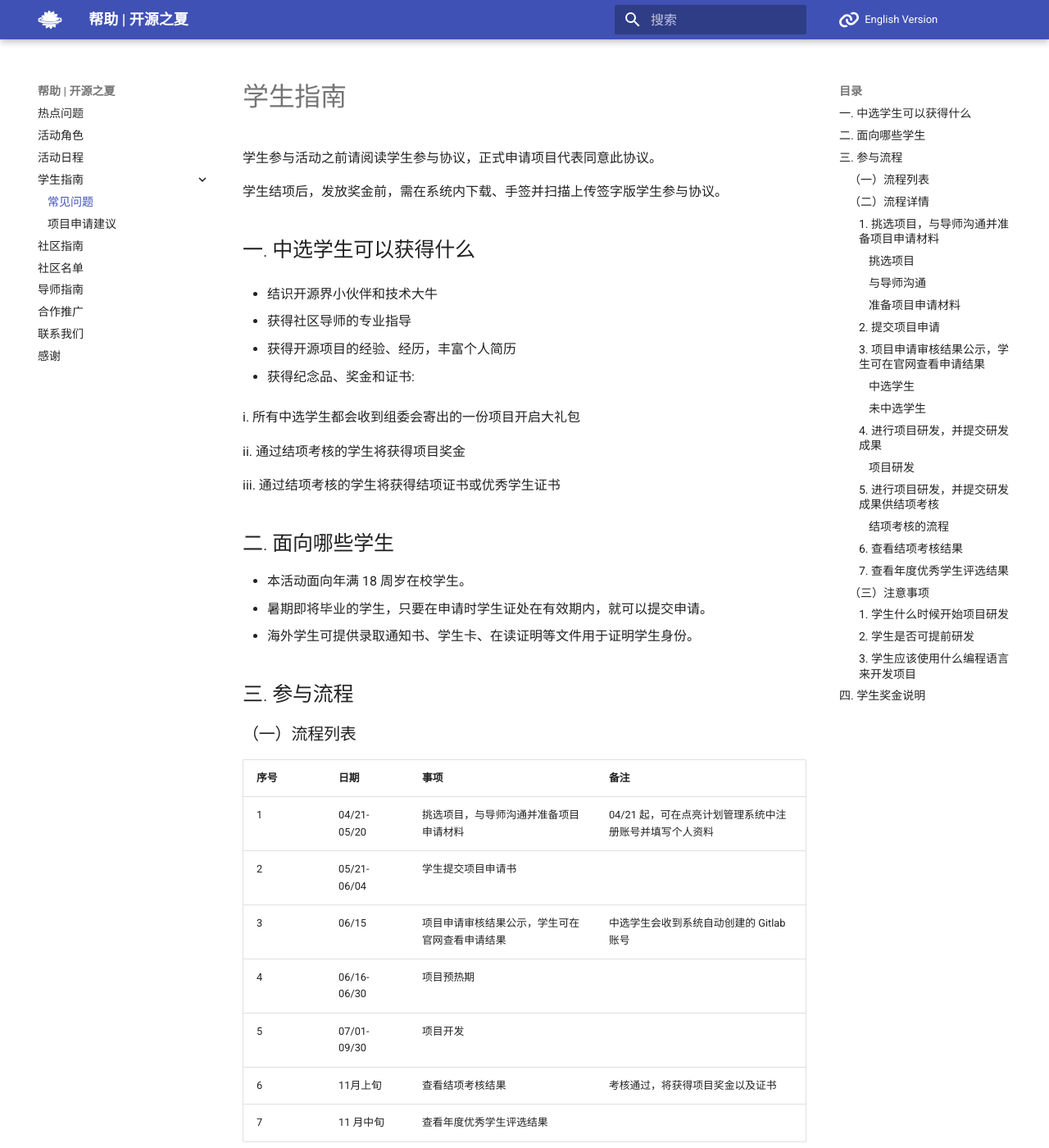
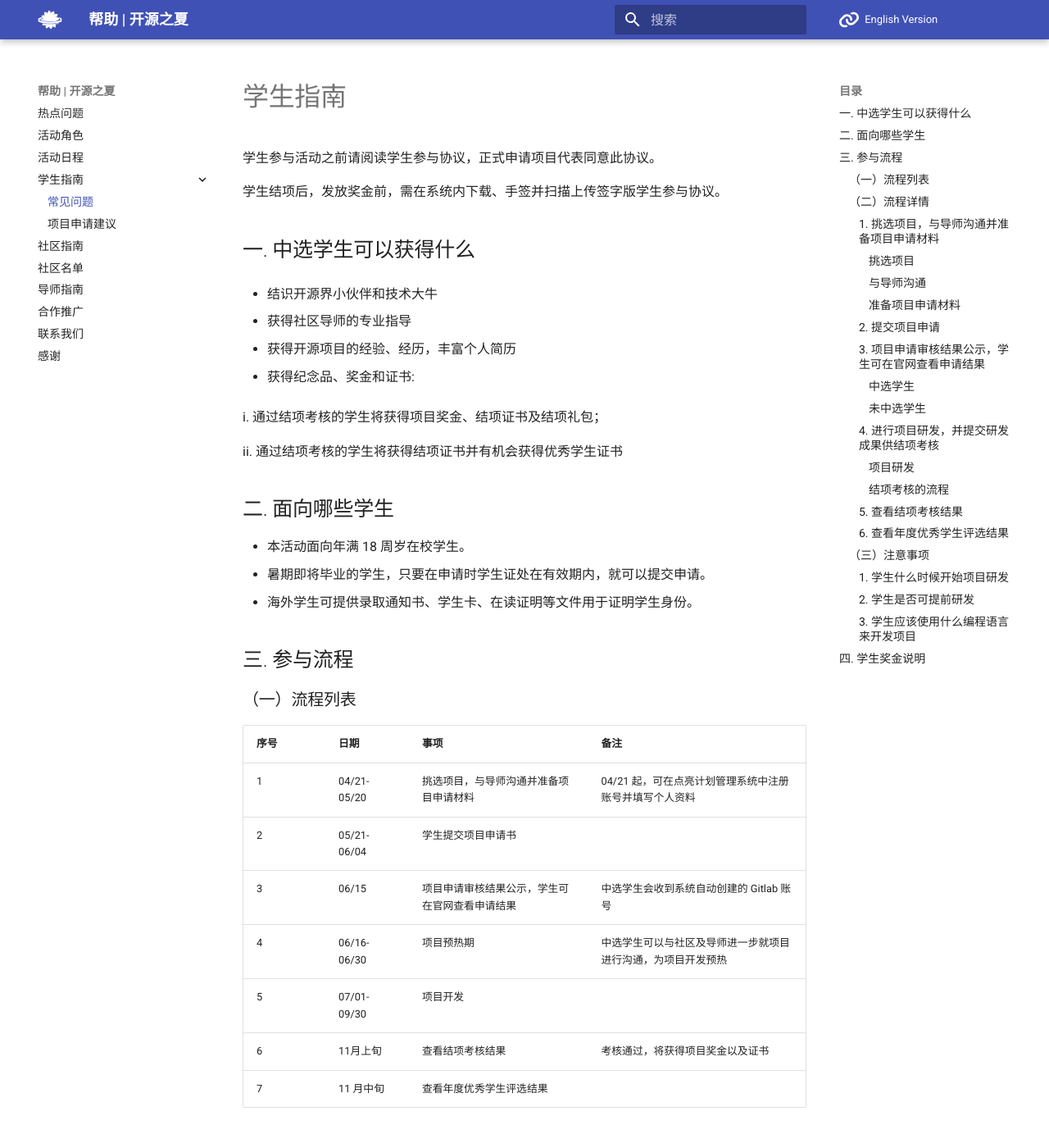
Before and after one commit to summer-ospp/help, an MkDocs documentation site: the page built from docs/student.md, in a window 1280 px wide and 1400 px high. Shown: the whole window at 82% size. Built offline with MkDocs 1.6.1 and Material for MkDocs 9.7.7, drawn with Linux system fonts in a browser that asks for light colours; comment, search, counter and statistics services are not loaded; some of the changed text lies outside the part shown.

Commit message:
Create student.md

```diff
--- a/docs/student.md
+++ b/docs/student.md
@@ -16,11 +16,9 @@
 
 - 获得纪念品、奖金和证书:
 
-  i. 所有中选学生都会收到组委会寄出的一份项目开启大礼包
+  i. 通过结项考核的学生将获得项目奖金、结项证书及结项礼包；
 
-  ii. 通过结项考核的学生将获得项目奖金
-
-  iii. 通过结项考核的学生将获得结项证书或优秀学生证书
+  ii. 通过结项考核的学生将获得结项证书并有机会获得优秀学生证书
 
 
 
@@ -41,7 +39,7 @@
 | 1    | 04/21-05/20 | 挑选项目，与导师沟通并准备项目申请材料         | 04/21 起，可在点亮计划管理系统中注册账号并填写个人资料 |
 | 2    | 05/21-06/04 | 学生提交项目申请书                             |                                                        |
 | 3    | 06/15       | 项目申请审核结果公示，学生可在官网查看申请结果 | 中选学生会收到系统自动创建的 Gitlab 账号               |
-| 4    | 06/16-06/30 | 项目预热期                                     |                                                        |
+| 4    | 06/16-06/30 | 项目预热期                                     | 中选学生可以与社区及导师进一步就项目进行沟通，为项目开发预热     |
 | 5    | 07/01-09/30 | 项目开发                                       |                                                        |
 | 6    | 11月上旬    | 查看结项考核结果                               | 考核通过，将获得项目奖金以及证书                       |
 | 7    | 11 月中旬   | 查看年度优秀学生评选结果                       |                                                        |
@@ -115,16 +113,13 @@
 
 
 
-#### 4. 进行项目研发，并提交研发成果
+#### 4. 进行项目研发，并提交研发成果供结项考核
 
 ##### 项目研发
 
 - 学生可与社区沟通，确定在项目研发过程中要使用的代码仓库。研发过程中，产出成果可以存放在社区指定平台的公开仓库，也可以选择存放在组委会提供的仓库，若学生仅使用组委会仓库提交里程碑成果，需将实际开发使用的仓库地址公示在 Wiki 页面中；
-- 学生需要在里程碑节点之前向组委会平台仓库提交完整项目代码（此要求主要面向过程产出代码未存放在组委会平台的学生），并将相应的报告提交至[点亮计划管理系统](https://portal.summer-ospp.ac.cn/) 。
-
-
-
-#### 5. 进行项目研发，并提交研发成果供结项考核
+- 学生需要在里程碑节点之前向组委会平台仓库提交完整项目代码（此要求主要面向过程产出代码未存放在组委会平台的学生），并将相应的报告提交至[点亮计划管理系统](https://portal.summer-ospp.ac.cn/) ；
+- 学生需要在项目开发结束前（即 9/30 前）向社区项目仓库提交 pr，并提交结项报告至点亮计划管理系统。
 
 ##### 结项考核的流程
 
@@ -152,7 +147,7 @@ iii. 组委会组织评审团，针对项目产出进行评审，并综合社区
 
 
 
-#### 7. 查看年度优秀学生评选结果
+#### 6. 查看年度优秀学生评选结果
 
 
 
```
Also changed, not shown: other parts of docs/student.md (+1 -1 lines).
